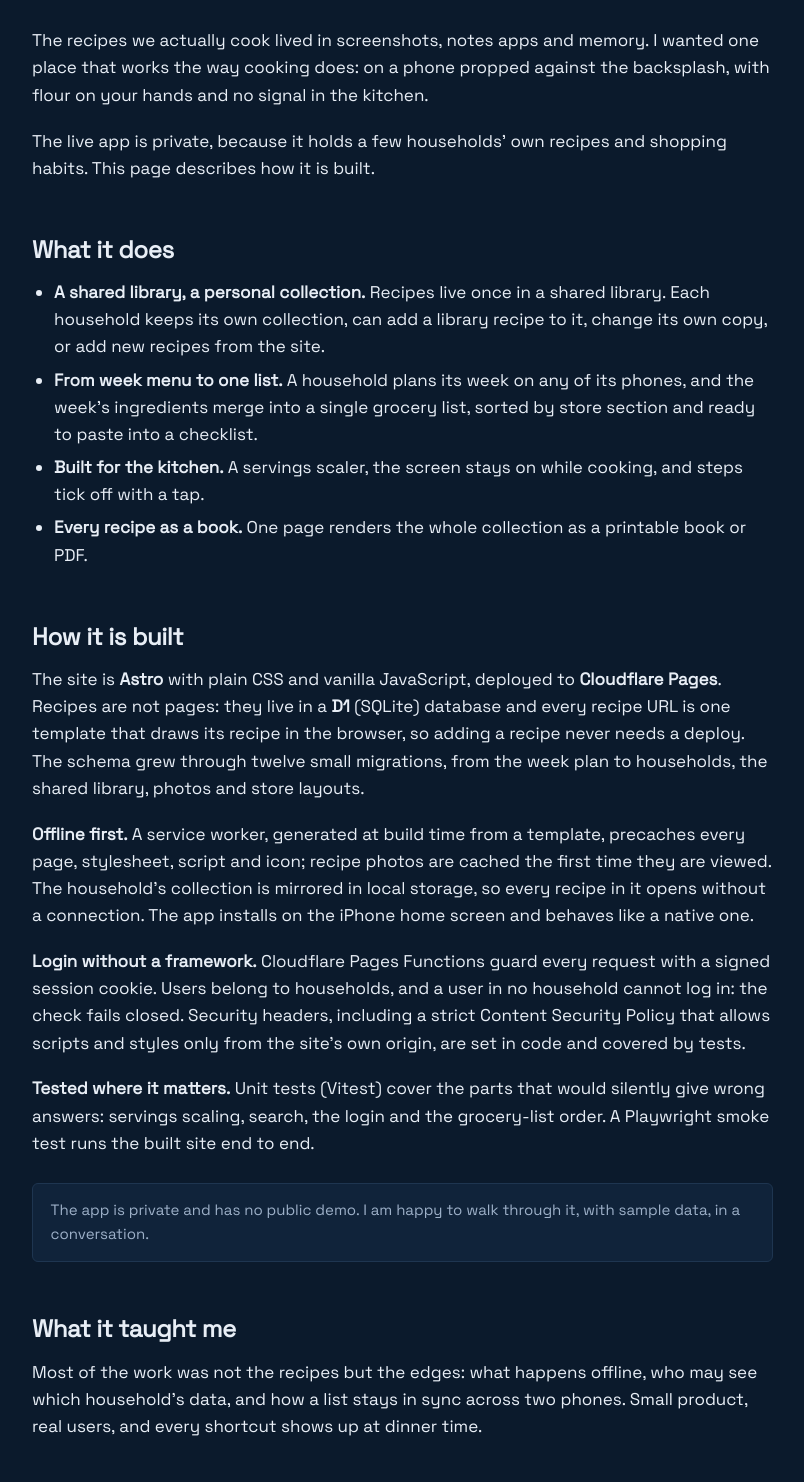
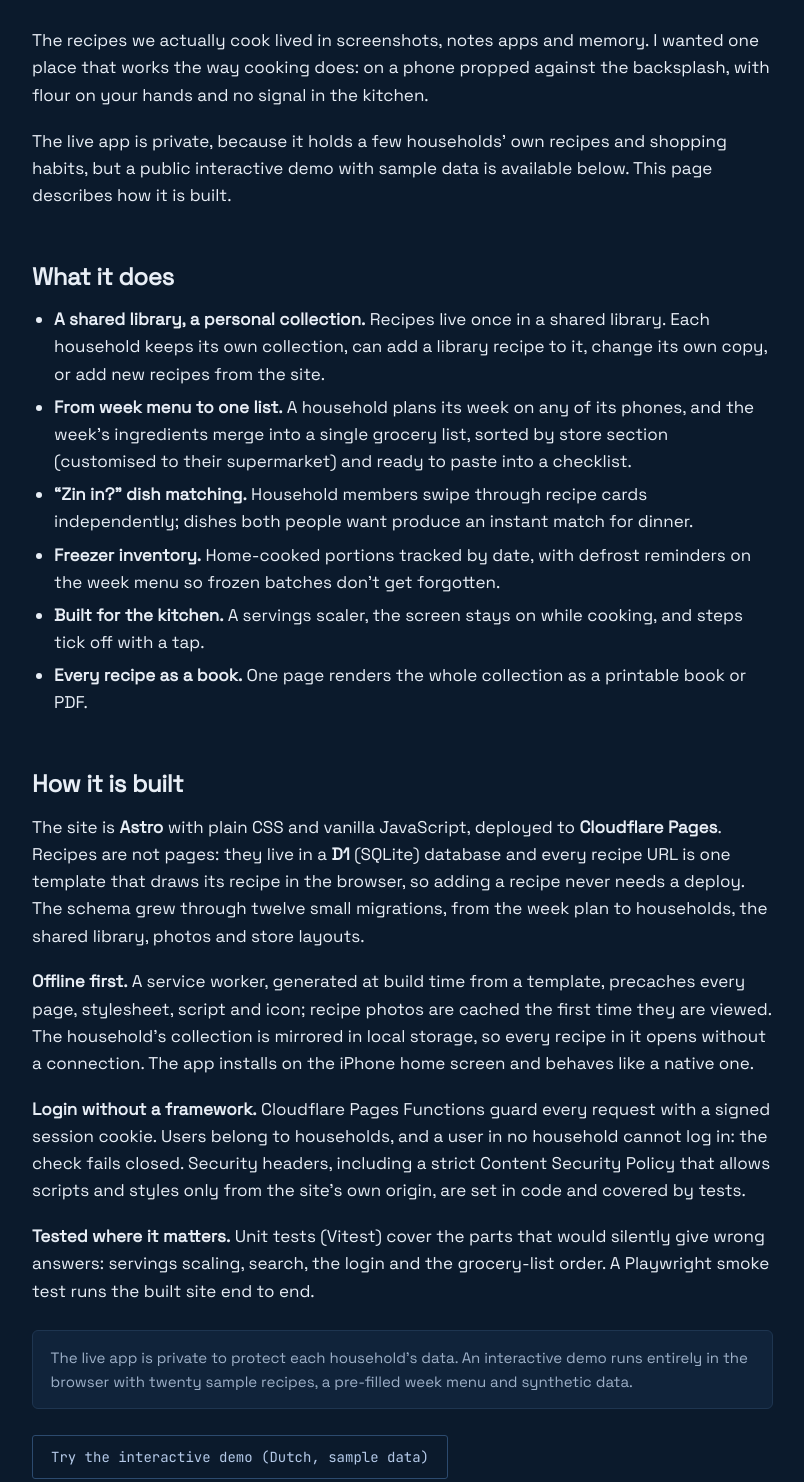
Before and after one commit to robbedewin/robbedewin.be, an Astro site: page /projects/recipe-app in a window 1280 px wide. Shown: the part 520-2002 px from the top of the page, without its empty margins (40-844 px from the left). Built offline with nearby package versions, Linux system fonts and the light colour scheme; Astro itself is replaced by a stand-in of ours.

Commit message:
Update recipe app description and enhance demo details

```diff
--- a/src/content/projects/recipe-app.md
+++ b/src/content/projects/recipe-app.md
@@ -1,9 +1,9 @@
 ---
 title: "Recepten — an offline-first recipe app for a few households"
 summary: "A shared recipe library with per-household collections, a week menu that merges into one grocery list, and an installable app that works without signal in the kitchen."
-description: "A private, installable recipe web app for a few households: Astro on Cloudflare Pages, a D1 database, Pages Functions for login, and a service worker for offline use."
+description: "An offline-first recipe web app for a few households with an interactive browser demo: Astro on Cloudflare Pages, a D1 database, Pages Functions for login, and a service worker for offline use."
 tags: ["Astro", "Cloudflare", "SQLite (D1)", "Offline-first"]
-kicker: "personal · private"
+kicker: "personal · demo"
 featured: true
 order: 6
 period: "2026 · Personal project · in use by a few households"
@@ -14,7 +14,8 @@ wanted one place that works the way cooking does: on a phone propped against
 the backsplash, with flour on your hands and no signal in the kitchen.
 
 The live app is private, because it holds a few households' own recipes and
-shopping habits. This page describes how it is built.
+shopping habits, but a public interactive demo with sample data is available
+below. This page describes how it is built.
 
 ## What it does
 
@@ -23,7 +24,12 @@ shopping habits. This page describes how it is built.
   to it, change its own copy, or add new recipes from the site.
 - **From week menu to one list.** A household plans its week on any of its
   phones, and the week's ingredients merge into a single grocery list, sorted
-  by store section and ready to paste into a checklist.
+  by store section (customised to their supermarket) and ready to paste into a
+  checklist.
+- **"Zin in?" dish matching.** Household members swipe through recipe cards
+  independently; dishes both people want produce an instant match for dinner.
+- **Freezer inventory.** Home-cooked portions tracked by date, with defrost
+  reminders on the week menu so frozen batches don't get forgotten.
 - **Built for the kitchen.** A servings scaler, the screen stays on while
   cooking, and steps tick off with a tap.
 - **Every recipe as a book.** One page renders the whole collection as a
@@ -56,10 +62,13 @@ grocery-list order. A Playwright smoke test runs the built site end to end.
 
 <div class="note">
 
-The app is private and has no public demo. I am happy to walk through it,
-with sample data, in a conversation.
+The live app is private to protect each household's data. An interactive
+demo runs entirely in the browser with twenty sample recipes, a pre-filled
+week menu and synthetic data.
 
 </div>
+
+<p><a class="download" href="https://recepten.robbedewin.be/demo/" rel="noopener">Try the interactive demo (Dutch, sample data)</a></p>
 
 ## What it taught me
 
```
